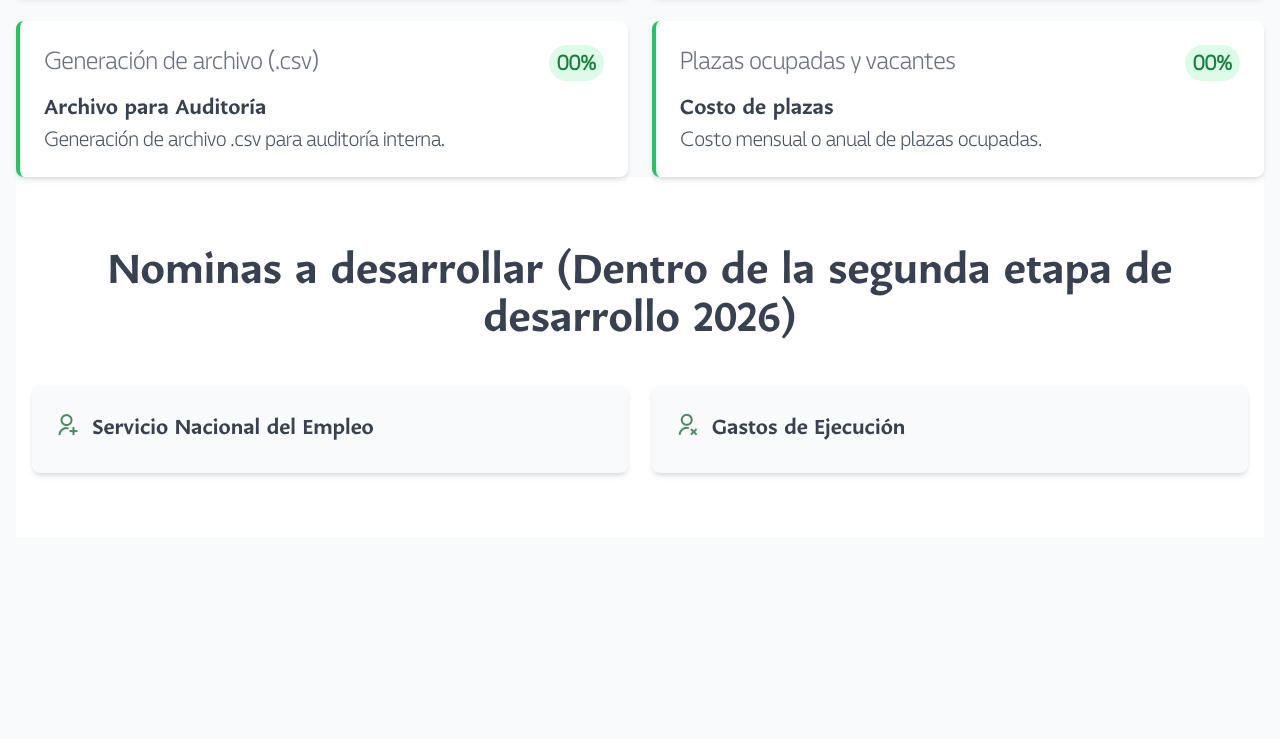
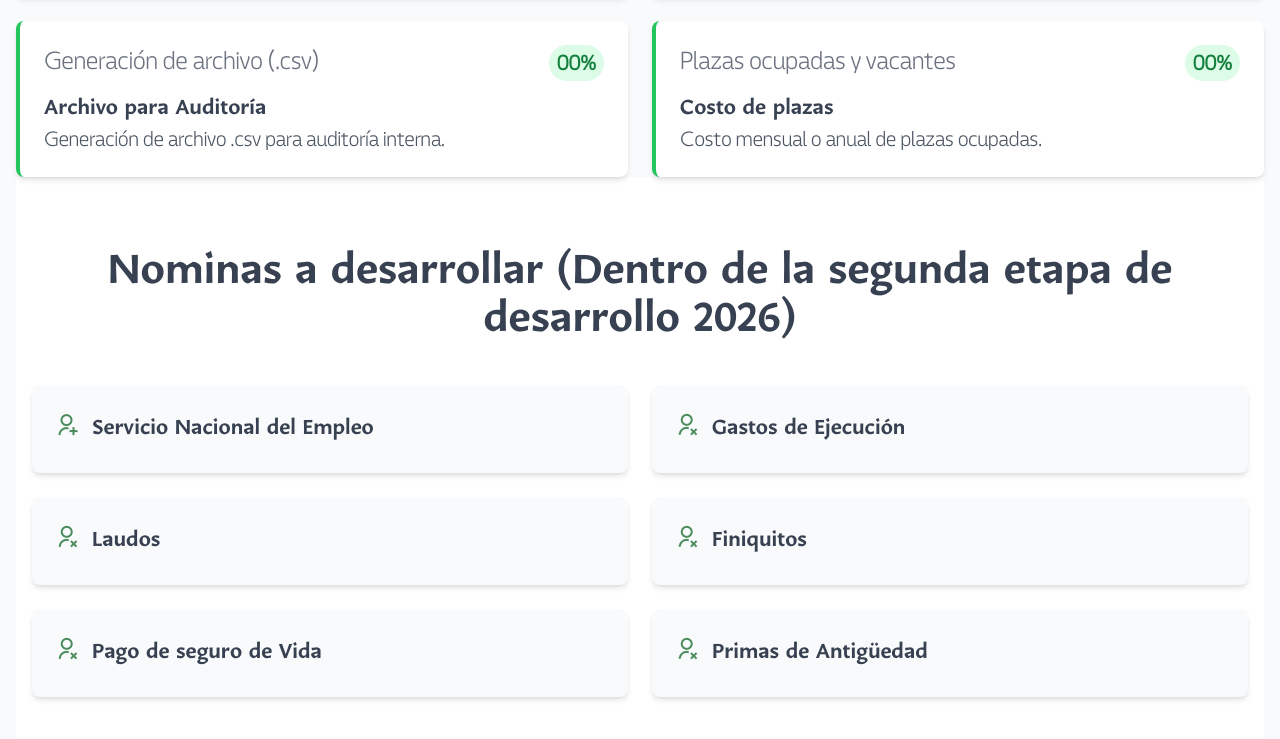
Before and after one commit to VarelaGOOD/SIGERH, a plain HTML site: page index.html in a window 1280 px wide. Shown: the part 7435-8174 px from the top of the page. Before the commit the page ends 8036 px from the top, so only its background shows below. Drawn offline with nearby package versions, Linux system fonts and the light colour scheme.

Commit message:
feat: add new sections for Laudos, Finiquitos, and insurance payments

```diff
--- a/index.html
+++ b/index.html
@@ -1061,6 +1061,39 @@ h1, h2, h3, h4 {
 
 
 
+      <div class="bg-gray-50 p-6 rounded-lg shadow-md hover:shadow-lg transition-shadow">
+        <div class="flex items-center gap-3 mb-2">
+          <i class="ri-user-unfollow-line text-[#4B8C5D] text-2xl"></i>
+          <h3 class="font-semibold text-[#374151] text-2xl">Laudos</h3>
+        </div>
+      </div>
+
+
+      <div class="bg-gray-50 p-6 rounded-lg shadow-md hover:shadow-lg transition-shadow">
+        <div class="flex items-center gap-3 mb-2">
+          <i class="ri-user-unfollow-line text-[#4B8C5D] text-2xl"></i>
+          <h3 class="font-semibold text-[#374151] text-2xl">Finiquitos</h3>
+        </div>
+      </div>
+
+
+      <div class="bg-gray-50 p-6 rounded-lg shadow-md hover:shadow-lg transition-shadow">
+        <div class="flex items-center gap-3 mb-2">
+          <i class="ri-user-unfollow-line text-[#4B8C5D] text-2xl"></i>
+          <h3 class="font-semibold text-[#374151] text-2xl">Pago de seguro de Vida</h3>
+        </div>
+      </div>
+
+
+      <div class="bg-gray-50 p-6 rounded-lg shadow-md hover:shadow-lg transition-shadow">
+        <div class="flex items-center gap-3 mb-2">
+          <i class="ri-user-unfollow-line text-[#4B8C5D] text-2xl"></i>
+          <h3 class="font-semibold text-[#374151] text-2xl">Primas de Antigüedad</h3>
+        </div>
+      </div>
+
+
+
     </div>
   </div>
 </section>
```
